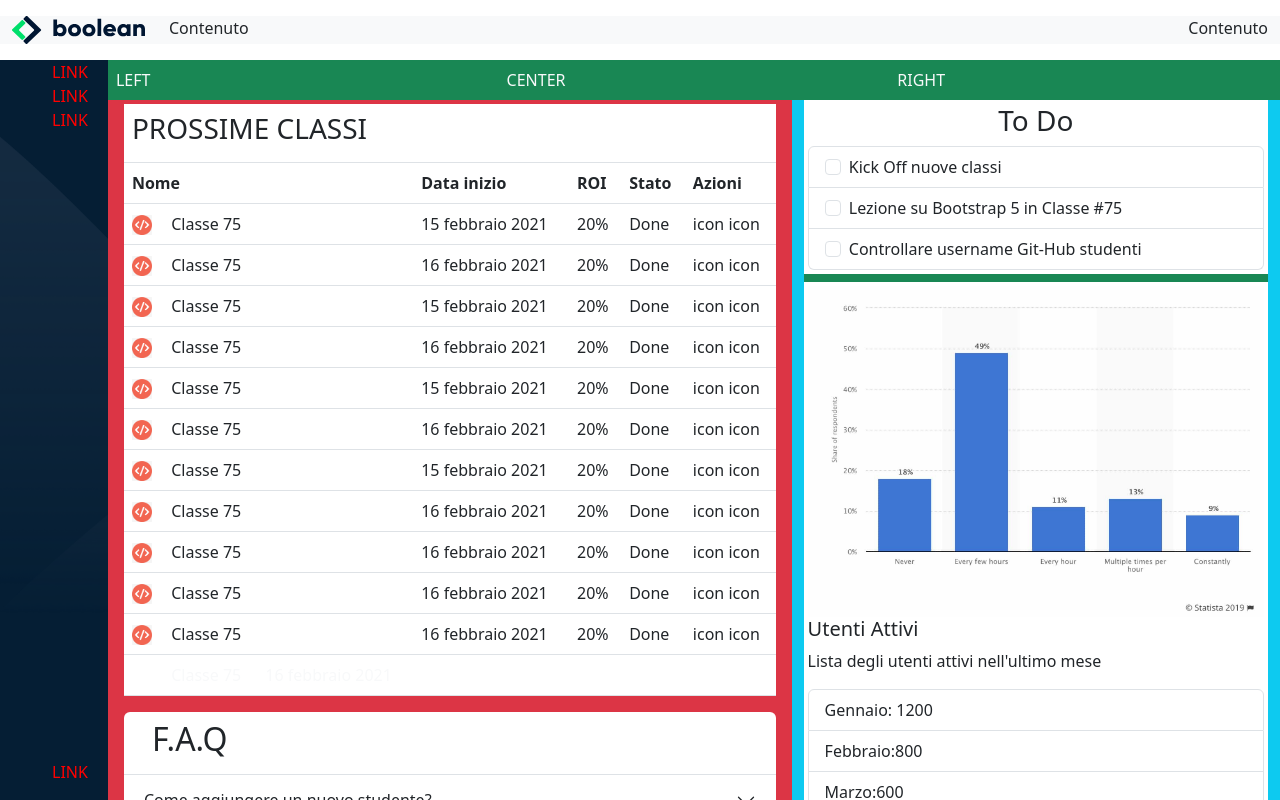
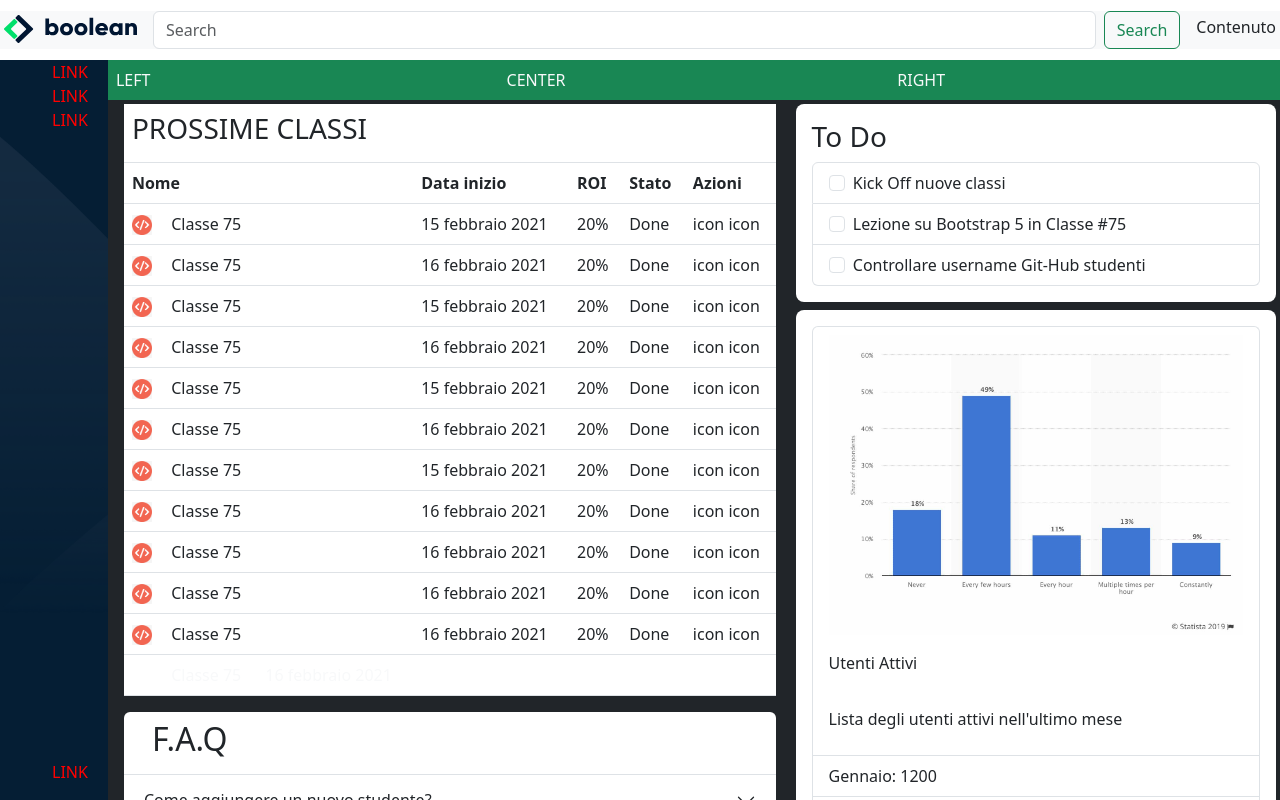
Before and after one commit to VLuca997/html-css-bootstrap-dashboard, a plain HTML site: page index.html in a window 1280 px wide. Drawn offline with nearby package versions, Linux system fonts and the light colour scheme.

Commit message:
main quasi terminato

```diff
--- a/index.html
+++ b/index.html
@@ -16,21 +16,25 @@
     <!-- HEADER -->
     <header>
 
-        <section id="main-header" class="d-flex align-items-center  text-dark ">
+        <section id="main-header" class="d-flex align-items-center text-dark ">
 
             <div class="container-fluid bg-light">
 
                 <div class="row">
 
-                    <div class="col-auto">
+                    <div class="col-auto p-1">
                         <img src="img/logo.svg" alt="">
                     </div>
 
                     <div class="col">
-                        Contenuto
+                        <form class="d-flex" role="search">
+                            <input class="form-control me-2" type="search" placeholder="Search" aria-label="Search">
+                            <button class="btn btn-outline-success" type="submit">Search</button>
+                        </form>
+
                     </div>
 
-                    <div class="col-auto">
+                    <div class="col-auto p-1">
                         Contenuto
                     </div>
 
@@ -97,14 +101,13 @@
 
                     <div class="row">
 
-                        <div class="bg-danger col-lg-7">
+                        <div class="col-lg-7">
 
-                            <div class="p-1 ">
+                            <div class="p-1">
                                 <!-- PROSSIME CLASSI -->
-                                <div class=" bg-info mb-1 ">
-
+                                <div class="mb-1 rounded-3">
                                     <table class="table custom-table ">
-                                        <thead class="rounded-2">
+                                        <thead class="">
                                             <tr>
                                                 <th colspan="11" class="bg-white border-bottom ">
                                                     <h3>PROSSIME CLASSI</h3>
@@ -324,12 +327,12 @@
 
                         </div>
 
-                        <div class="bg-info col-lg-5">
+                        <div class="col-lg-5 p-1">
 
                             <!-- TO-DO LIST -->
-                            <div class="bg-success">
-                                <div class="to-do-list bg-white p-1 mb-2">
-                                    <h3 class="text-center text-dark">To Do</h3>
+                            <div class="">
+                                <div class="to-do-list bg-white p-3 mb-2 rounded-3">
+                                    <h3 class="text-dark mb-2">To Do</h3>
                                     <div class="m-auto">
                                         <ul class="list-group">
                                             <li class="list-group-item">
@@ -349,17 +352,19 @@
                                 </div>
                                 <!-- STATISTICHE -->
 
-                                <div class="bg-danger mb-1">
-                                    <div class="m-dark">
-                                        <div class="statistics bg-white text-dark p-1">
-                                            <img src="img/stats.jpeg" alt="">
-                                            <h5>Utenti Attivi</h5>
-                                            <p>Lista degli utenti attivi nell'ultimo mese</p>
+                                <div class="mb-1">
+                                    <div class="m-dark ">
+                                        <div class="statistics bg-white text-dark p-3 rounded-3 border-1">
                                             <div class="info statistics">
                                                 <ul class="list-group">
+                                                    <li class="list-group-item border-bottom-0"><img src="img/stats.jpeg" alt=""></li>
+                                                    <li class="list-group-item border-bottom-0"><p>Utenti Attivi</p></li>
+                                                    <li class="list-group-item"><p>Lista degli utenti attivi nell'ultimo mese</p></li>
+
+
                                                     <li class="list-group-item">Gennaio: 1200</li>
-                                                    <li class="list-group-item">Febbraio:800</li>
-                                                    <li class="list-group-item">Marzo:600</li>
+                                                    <li class="list-group-item">Febbraio: 800</li>
+                                                    <li class="list-group-item">Marzo: 1500</li>
                                                     <li class="list-group-item"><a href="#">Visualizza report approfondito</a></li>
                                                 </ul>
                                             </div>
```
